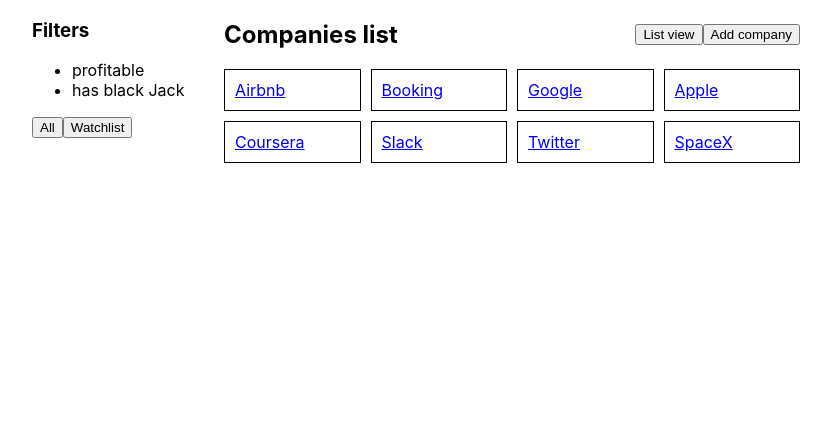
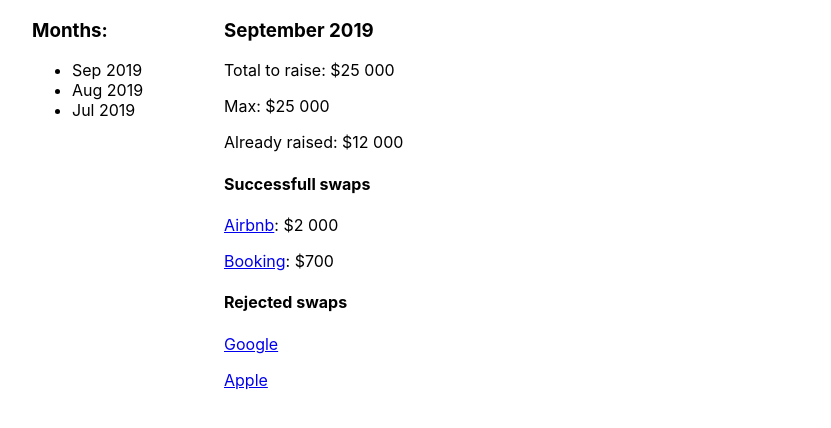
Before and after one commit to Scramble-App/scramble_front, a React (Create React App) app: page /fundraising in a window 1280 px wide. Before the commit this address led to /companies. Shown: the top 428 px of the page, without its empty margins (224-1055 px from the left). Built offline with nearby package versions, Linux system fonts and the light colour scheme.

Commit message:
basic fundraising page

```diff
--- a/src/App.js
+++ b/src/App.js
@@ -2,6 +2,8 @@
 import {Redirect, Route, BrowserRouter as Router, Switch} from "react-router-dom";
 import CompaniesList from "./components/CompaniesList";
 import CompanyPage from "./components/CompanyPage";
+import FundraisingPage from "./components/FundraisingPage";
+import RequestsPage from "./components/RequestsPage";
 
 function App() {
   return (
@@ -16,6 +18,14 @@
           path="/companies/:id"
           component={CompanyPage}
         />
+        <Route
+          path="/fundraising"
+          component={FundraisingPage}
+        />
+        <Route
+          path="/requests"
+          component={RequestsPage}
+        />
         <Redirect
           to="/companies"
         />
--- a/src/components/CompaniesList/index.js
+++ b/src/components/CompaniesList/index.js
@@ -13,6 +13,15 @@
       </ul>
       <button>All</button>
       <button>Watchlist</button>
+      <div>
+        <h3>Other pages:</h3>
+        <div>
+          <Link to="/fundraising">Fundraising</Link>
+        </div>
+        <div>
+          <Link to="/requests">Requests</Link>
+        </div>
+      </div>
     </div>
     <div>
       <div className={styles.subHeader}>
@@ -23,7 +32,7 @@
         </div>
       </div>
       <div className={styles.companiesList}>
-        {companies.map(({ name, id }) => (
+        {companies.map(({name, id}) => (
           <div key={`${name}_${id}`} className={styles.companyCard}>
             <Link to={`/companies/${id}`}>
               {name}
--- /dev/null
+++ b/src/components/FundraisingPage/FundraisingPage.module.scss
@@ -0,0 +1,4 @@
+.fundraisingPage {
+  display: grid;
+  grid-template-columns: 1fr 3fr;
+}
--- /dev/null
+++ b/src/components/FundraisingPage/index.js
@@ -0,0 +1,35 @@
+import React from 'react'
+import styles from './FundraisingPage.module.scss'
+import companies from '../../mockups/companies'
+import {Link} from "react-router-dom";
+
+const FundraisingPage = () => {
+  return (
+    <div className={styles.fundraisingPage}>
+      <div>
+        <h3>Months:</h3>
+        <ul>
+          <li>Sep 2019</li>
+          <li>Aug 2019</li>
+          <li>Jul 2019</li>
+        </ul>
+      </div>
+      <div>
+        <h3>September 2019</h3>
+        <p>Total to raise: <span>$25 000</span></p>
+        <p>Max: <span>$25 000</span></p>
+        <p>Already raised: <span>$12 000</span></p>
+
+        <h4>Successfull swaps</h4>
+        <p><Link to={`/companies/${companies[0].id}`}>{companies[0].name}</Link>: <span>$2 000</span></p>
+        <p><Link to={`/companies/${companies[1].id}`}>{companies[1].name}</Link>: <span>$700</span></p>
+
+        <h4>Rejected swaps</h4>
+        <p><Link to={`/companies/${companies[2].id}`}>{companies[2].name}</Link></p>
+        <p><Link to={`/companies/${companies[3].id}`}>{companies[3].name}</Link></p>
+      </div>
+    </div>
+  )
+}
+
+export default FundraisingPage
--- /dev/null
+++ b/src/components/RequestsPage/index.js
@@ -0,0 +1,11 @@
+import React from 'react'
+
+const RequestsPage = () => {
+  return (
+    <div>
+      Requests
+    </div>
+  )
+};
+
+export default RequestsPage
```
Also changed, not shown: src/components/RequestsPage/RequestsPage.scss (added).
